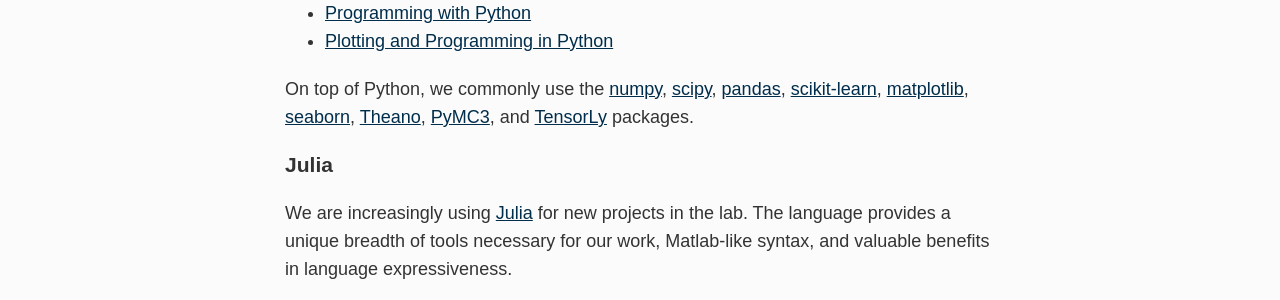
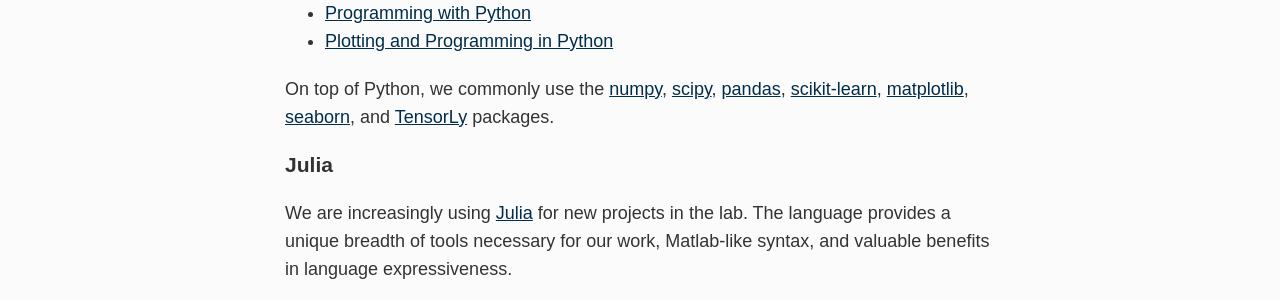
Before and after one commit to meyer-lab/asmlab.org, a Jekyll site: the page built from team/computational_start.md, in a window 1280 px wide. Shown: the part 612-912 px from the top of the page. Built offline with Jekyll 4.4.1, drawn with Linux system fonts in a browser that asks for light colours; some web fonts are replaced.

```diff
--- /dev/null
+++ b/CNAME
@@ -0,0 +1 @@
+asmlab.org
--- a/team/computational_start.md
+++ b/team/computational_start.md
@@ -17,7 +17,7 @@ The lab primarily uses Python for its computational analysis. This language is o
 - [Programming with Python](http://swcarpentry.github.io/python-novice-inflammation/)
 - [Plotting and Programming in Python](https://swcarpentry.github.io/python-novice-gapminder/)
 
-On top of Python, we commonly use the [numpy](https://www.numpy.org), [scipy](https://www.scipy.org), [pandas](https://pandas.pydata.org), [scikit-learn](https://scikit-learn.org), [matplotlib](https://matplotlib.org), [seaborn](https://seaborn.pydata.org), [Theano](http://www.deeplearning.net/software/theano), [PyMC3](https://docs.pymc.io), and [TensorLy](http://tensorly.org) packages.
+On top of Python, we commonly use the [numpy](https://www.numpy.org), [scipy](https://www.scipy.org), [pandas](https://pandas.pydata.org), [scikit-learn](https://scikit-learn.org), [matplotlib](https://matplotlib.org), [seaborn](https://seaborn.pydata.org), and [TensorLy](http://tensorly.org) packages.
 
 ### Julia
 
```
Also changed, not shown: .github/workflows/build.yml (added), Gemfile.lock (added), README.md, 1 other file.
